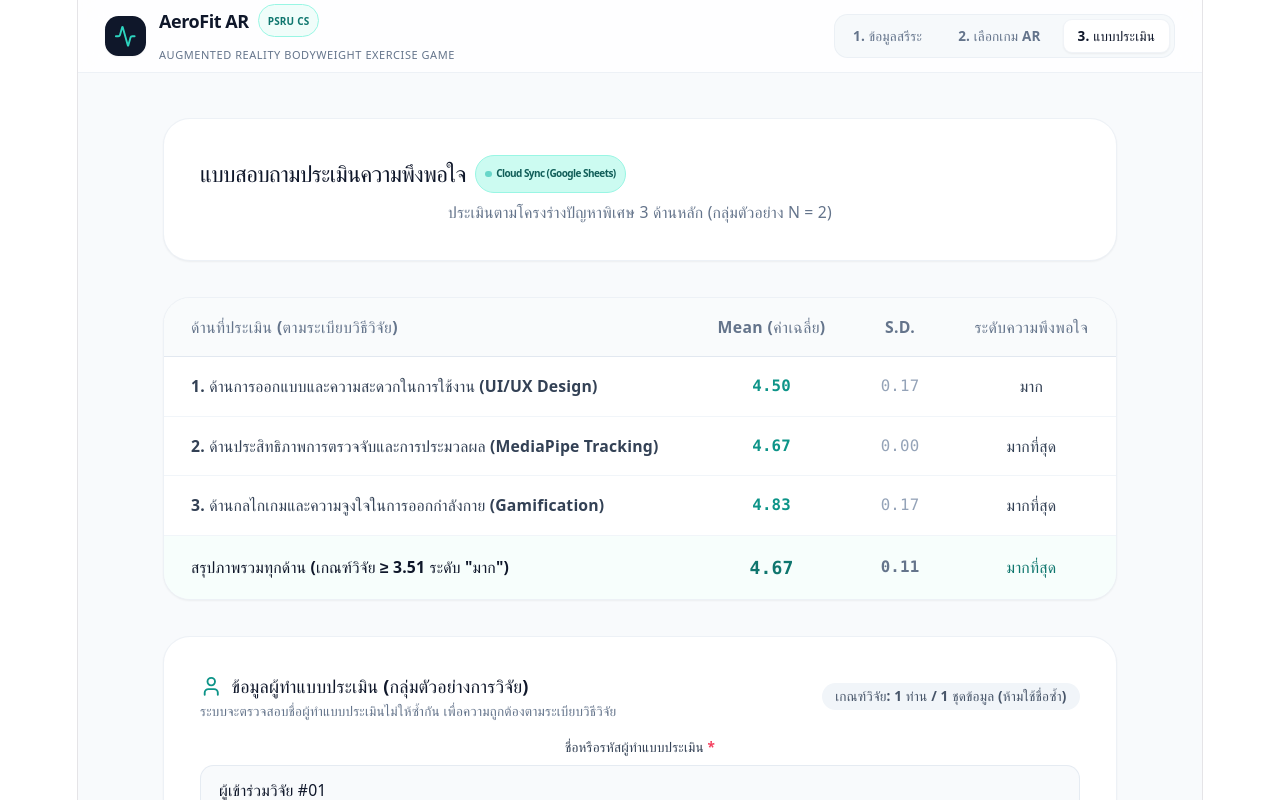
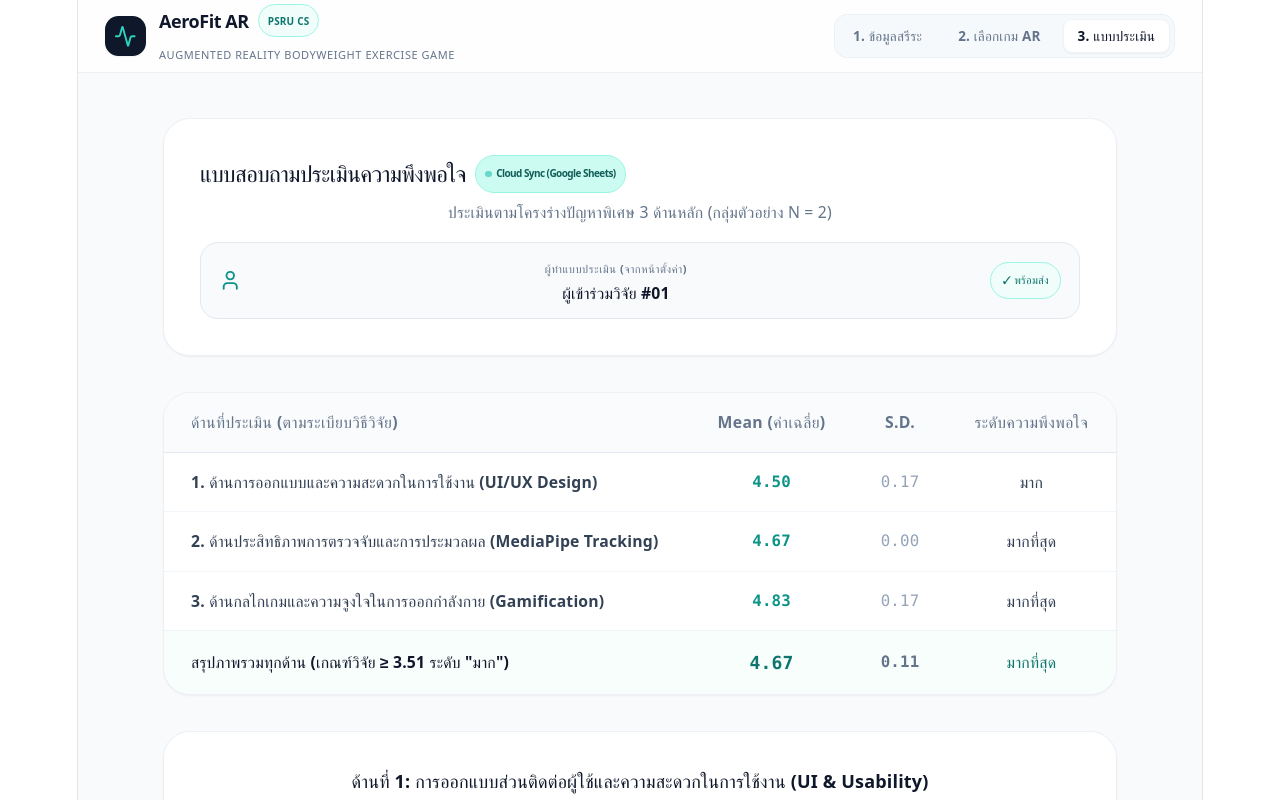
Before and after one commit to yodsaran66/aerofit-ar, a React (Vite) app: page / in a window 1280 px wide. Both pictures are taken after a click on the button "3. แบบประเมิน". Shown: the top 800 px of the page. Built offline with nearby package versions, Linux system fonts and the light colour scheme.

Commit message:
fix: remove duplicate name input from survey screen, use profile name only

```diff
--- a/src/App.tsx
+++ b/src/App.tsx
@@ -419,13 +419,7 @@ export default function AeroFitApp() {
     return defaultData;
   });
 
-  const [surveyUserName, setSurveyUserName] = useState<string>('ผู้เข้าร่วมวิจัย #01');
-
-  useEffect(() => {
-    if (userData?.name) {
-      setSurveyUserName(userData.name);
-    }
-  }, [userData?.name]);
+
 
   const videoRef = useRef<HTMLVideoElement | null>(null);
   const canvasRef = useRef<HTMLCanvasElement | null>(null);
@@ -1118,9 +1112,9 @@ export default function AeroFitApp() {
   const handleSurveySubmit = async (e: React.FormEvent) => {
     e.preventDefault();
 
-    const nameToSubmit = (surveyUserName || userData?.name || '').trim();
+    const nameToSubmit = (userData?.name || '').trim();
     if (!nameToSubmit) {
-      alert('กรุณาระบุชื่อหรือรหัสผู้ทำแบบประเมิน');
+      alert('กรุณากรอกชื่อหรือรหัสผู้ทดสอบในหน้าตั้งค่าข้อมูลก่อนทำแบบประเมิน');
       return;
     }
 
@@ -2322,8 +2316,9 @@ export default function AeroFitApp() {
     const statD3 = calcStats('d3');
     const statTotal = calcStats('total');
 
-    const isSurveyNameDuplicate = surveySubmissions.some(
-      s => (s.userId || '').trim().toLowerCase() === surveyUserName.trim().toLowerCase()
+    const currentUserName = (userData?.name || '').trim();
+    const isSurveyNameDuplicate = !!currentUserName && surveySubmissions.some(
+      s => (s.userId || '').trim().toLowerCase() === currentUserName.toLowerCase()
     );
 
     return (
@@ -2341,6 +2336,36 @@ export default function AeroFitApp() {
               ประเมินตามโครงร่างปัญหาพิเศษ 3 ด้านหลัก (กลุ่มตัวอย่าง N = {surveySubmissions.length})
             </p>
           </div>
+
+          {/* แสดงชื่อผู้ทำแบบประเมิน (read-only จากหน้า Profile) */}
+          <div className={`mt-4 flex items-center gap-3 px-4 py-3 rounded-2xl border ${isSurveyNameDuplicate ? 'bg-rose-50 border-rose-200' : 'bg-slate-50 border-slate-200'}`}>
+            <User className={`w-5 h-5 shrink-0 ${isSurveyNameDuplicate ? 'text-rose-500' : 'text-teal-600'}`} />
+            <div className="flex-1 min-w-0">
+              <p className="text-[11px] font-bold text-slate-500 uppercase tracking-wider">ผู้ทำแบบประเมิน (จากหน้าตั้งค่า)</p>
+              <p className={`text-sm font-bold truncate ${isSurveyNameDuplicate ? 'text-rose-700' : 'text-slate-900'}`}>
+                {currentUserName || 'ไม่ระบุชื่อ'}
+              </p>
+            </div>
+            {isSurveyNameDuplicate ? (
+              <span className="text-[11px] bg-rose-100 text-rose-700 border border-rose-300 px-2.5 py-1 rounded-full font-bold shrink-0 flex items-center gap-1">
+                <AlertCircle className="w-3.5 h-3.5" /> ชื่อซ้ำในระบบ
+              </span>
+            ) : (
+              <span className="text-[11px] bg-teal-50 text-teal-700 border border-teal-200 px-2.5 py-1 rounded-full font-bold shrink-0">
+                ✓ พร้อมส่ง
+              </span>
+            )}
+          </div>
+
+          {isSurveyNameDuplicate && (
+            <div className="mt-3 p-3 bg-rose-50 border border-rose-200 rounded-xl flex items-start gap-2 text-rose-700 text-xs font-semibold">
+              <AlertCircle className="w-4 h-4 shrink-0 mt-0.5" />
+              <div>
+                ชื่อ "{currentUserName}" ได้ทำแบบประเมินไปแล้วในระบบ ไม่สามารถส่งซ้ำได้
+                <p className="font-normal text-rose-600 mt-0.5">หากต้องการส่งในนามของท่านอื่น กรุณากลับไปเปลี่ยนชื่อที่หน้าตั้งค่าข้อมูล (ปุ่ม "แก้ไขข้อมูล" ด้านบน)</p>
+              </div>
+            </div>
+          )}
         </div>
 
         <div className="bg-white border border-slate-200/60 rounded-3xl overflow-hidden shadow-sm">
@@ -2385,75 +2410,6 @@ export default function AeroFitApp() {
         </div>
 
         <form onSubmit={handleSurveySubmit} className="space-y-5">
-          <div className="bg-white border border-slate-200/60 rounded-3xl p-6 sm:p-8 shadow-sm space-y-4">
-            <div className="flex flex-col sm:flex-row sm:items-center justify-between gap-3">
-              <div>
-                <h3 className="font-extrabold text-base text-slate-900 flex items-center gap-2">
-                  <User className="w-5 h-5 text-teal-600" />
-                  ข้อมูลผู้ทำแบบประเมิน (กลุ่มตัวอย่างการวิจัย)
-                </h3>
-                <p className="text-xs text-slate-500 mt-0.5">
-                  ระบบจะตรวจสอบชื่อผู้ทำแบบประเมินไม่ให้ซ้ำกัน เพื่อความถูกต้องตามระเบียบวิธีวิจัย
-                </p>
-              </div>
-              <span className="text-xs bg-slate-100 text-slate-600 font-semibold px-3 py-1 rounded-full self-start sm:self-auto">
-                เกณฑ์วิจัย: 1 ท่าน / 1 ชุดข้อมูล (ห้ามใช้ชื่อซ้ำ)
-              </span>
-            </div>
-
-            <div className="space-y-2">
-              <label className="block text-xs font-bold text-slate-700">
-                ชื่อหรือรหัสผู้ทำแบบประเมิน <span className="text-rose-500">*</span>
-              </label>
-              <input
-                type="text"
-                value={surveyUserName}
-                onChange={(e) => setSurveyUserName(e.target.value)}
-                placeholder="เช่น ผู้เข้าร่วมวิจัย #03 หรือ รหัสนักศึกษา / ชื่อ-สกุล"
-                className={`w-full bg-slate-50 border rounded-xl px-4 py-3 text-sm text-slate-900 focus:bg-white focus:outline-none transition-all ${
-                  isSurveyNameDuplicate
-                    ? 'border-rose-400 focus:border-rose-500 focus:ring-4 focus:ring-rose-500/10'
-                    : 'border-slate-200/80 focus:border-teal-500 focus:ring-4 focus:ring-teal-500/10'
-                }`}
-                required
-              />
-
-              {isSurveyNameDuplicate && (
-                <div className="p-3 bg-rose-50 border border-rose-200 rounded-xl flex items-start gap-2.5 text-rose-700 text-xs font-semibold animate-in fade-in">
-                  <AlertCircle className="w-4 h-4 shrink-0 mt-0.5" />
-                  <div>
-                    <span>ชื่อหรือรหัส "{surveyUserName.trim()}" ได้ทำแบบประเมินความพึงพอใจไปแล้วในระบบ</span>
-                    <p className="text-[11px] text-rose-600 font-normal mt-0.5">
-                      ตามระเบียบวิธีวิจัยไม่อนุญาตให้ใช้ชื่อซ้ำกันในการประเมิน กรุณาเปลี่ยนเป็นชื่อหรือรหัสผู้ประเมินท่านอื่น
-                    </p>
-                  </div>
-                </div>
-              )}
-
-              {surveySubmissions.length > 0 && (
-                <div className="pt-2">
-                  <span className="text-[11px] font-bold text-slate-500 block mb-1.5">
-                    รายชื่อผู้ที่บันทึกผลการประเมินแล้ว (N = {surveySubmissions.length} ท่าน):
-                  </span>
-                  <div className="flex flex-wrap gap-1.5 max-h-28 overflow-y-auto p-1">
-                    {surveySubmissions.map((s, idx) => (
-                      <span
-                        key={idx}
-                        className={`text-[11px] px-2.5 py-1 rounded-lg border font-medium ${
-                          surveyUserName.trim().toLowerCase() === (s.userId || '').trim().toLowerCase()
-                            ? 'bg-rose-100 text-rose-800 border-rose-300 font-bold'
-                            : 'bg-slate-100 text-slate-600 border-slate-200'
-                        }`}
-                      >
-                        {s.userId || `ผู้ประเมินคนที่ ${s.id}`}
-                      </span>
-                    ))}
-                  </div>
-                </div>
-              )}
-            </div>
-          </div>
-
           {SURVEY_QUESTIONS.map((group, gIdx) => (
             <div key={gIdx} className="bg-white border border-slate-200/60 rounded-3xl p-6 sm:p-8 shadow-sm">
               <h4 className="font-extrabold text-base text-slate-900 mb-5">{group.dimension}</h4>
@@ -2487,7 +2443,7 @@ export default function AeroFitApp() {
             type="submit"
             disabled={
               isSurveyNameDuplicate ||
-              !surveyUserName.trim() ||
+              !currentUserName ||
               submitStatus === 'loading' ||
               submitStatus === 'success'
             }
```
